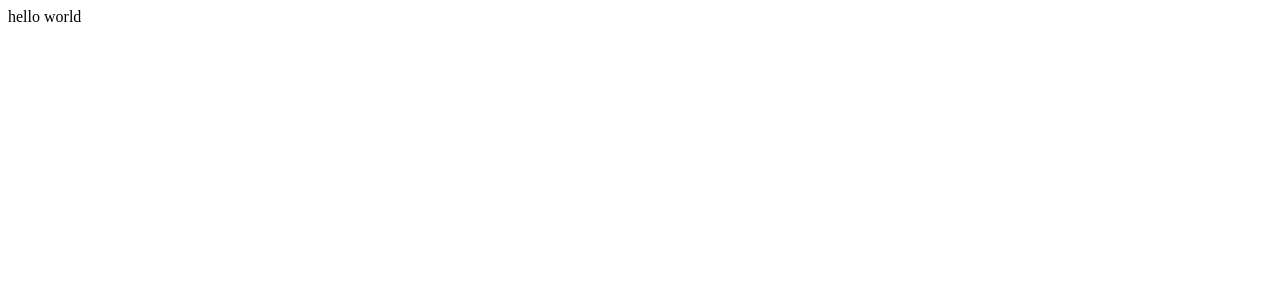
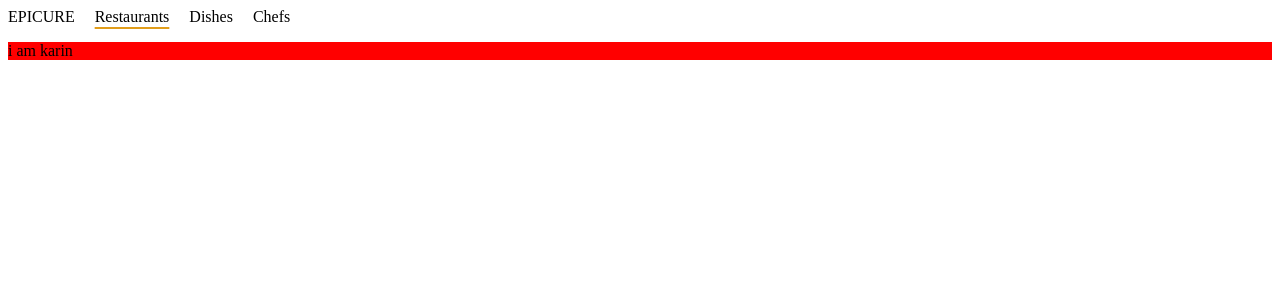
Before and after one commit to KarinMoveo/AdminPageTask, a React (Create React App) app: page /restaurants in a window 1280 px wide. Shown: the top 300 px of the page. Built offline with nearby package versions, Linux system fonts and the light colour scheme.

Commit message:
Working on the header

```diff
--- /dev/null
+++ b/src/App.scss
@@ -0,0 +1,7 @@
+body{
+    padding: 0;
+    margin: 0;
+    min-height: 100vh;
+    font-family:'Helvetica';
+    box-sizing:border-box;
+}
--- a/src/App.tsx
+++ b/src/App.tsx
@@ -1,5 +1,15 @@
+import { BrowserRouter as Router, Routes } from "react-router-dom";
+import Home from "./modules/home/Home";
+import Header from "./modules/header/Header";
+
 function App() {
-	return <div className='App'>hello world</div>;
+	return (
+		<Router>
+			<Header />
+			<Home />
+			<Routes></Routes>
+		</Router>
+	);
 }
 
 export default App;
--- /dev/null
+++ b/src/modules/header/Header.scss
@@ -0,0 +1,23 @@
+.header-container {
+	z-index: 1;
+	background-color: white;
+	position: sticky;
+	top: 0;
+	display: flex;
+	align-items: center;
+	justify-content: flex-start;
+	gap: 20px;
+
+	.selected-route {
+		color: black;
+		text-decoration: underline;
+		text-decoration-color: #de9200e5;
+		text-decoration-thickness: 2px;
+		text-underline-offset: 5px;
+	}
+
+	.route-item {
+		color: black;
+		text-decoration: none;
+	}
+}
--- /dev/null
+++ b/src/modules/header/Header.tsx
@@ -0,0 +1,28 @@
+import { NavLink } from "react-router-dom";
+
+import "./Header.scss";
+
+const routes = [
+	{ to: "/", text: "EPICURE" },
+	{ to: "/restaurants", text: "Restaurants" },
+	{ to: "/dishes", text: "Dishes" },
+	{ to: "/chefs", text: "Chefs" },
+];
+
+function Header() {
+	const isActiveClass = ({ isActive }: { isActive: boolean }) => {
+		return isActive ? "selected-route" : "route-item";
+	};
+
+	return (
+		<nav className='header-container'>
+			{routes.map((route) => (
+				<NavLink key={route.to} to={route.to} className={isActiveClass}>
+					{route.text}
+				</NavLink>
+			))}
+		</nav>
+	);
+}
+
+export default Header;
--- /dev/null
+++ b/src/modules/home/Home.scss
@@ -0,0 +1,3 @@
+.home-container{
+    background-color: red;
+}
--- /dev/null
+++ b/src/modules/home/Home.tsx
@@ -0,0 +1,11 @@
+import "./Home.scss";
+
+function Home() {
+	return (
+		<div className='home-container'>
+			<p>i am karin</p>
+		</div>
+	);
+}
+
+export default Home;
```
Also changed, not shown: package.json (+7 -0 lines), 1 other file (tests, documents, lock files or other folders).
